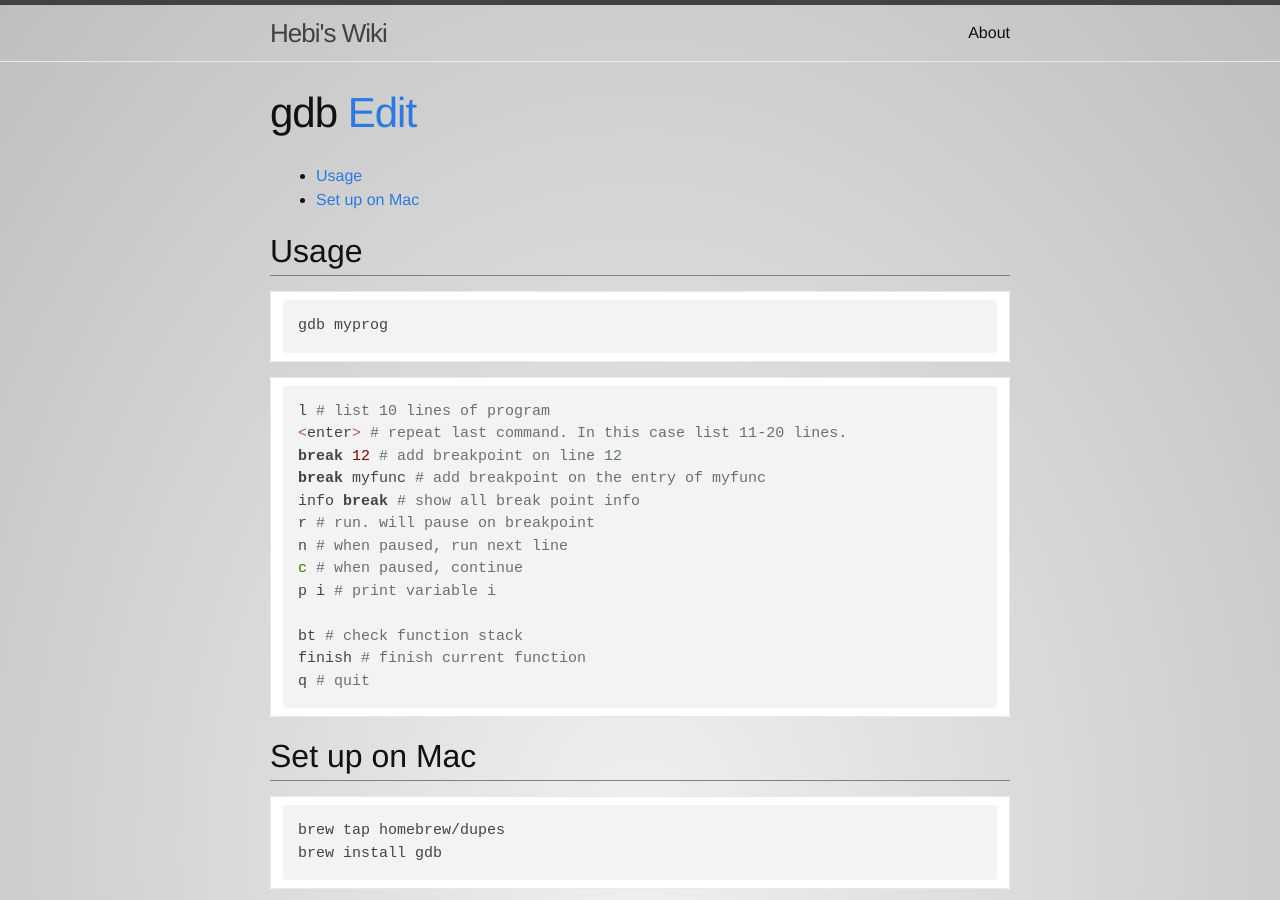
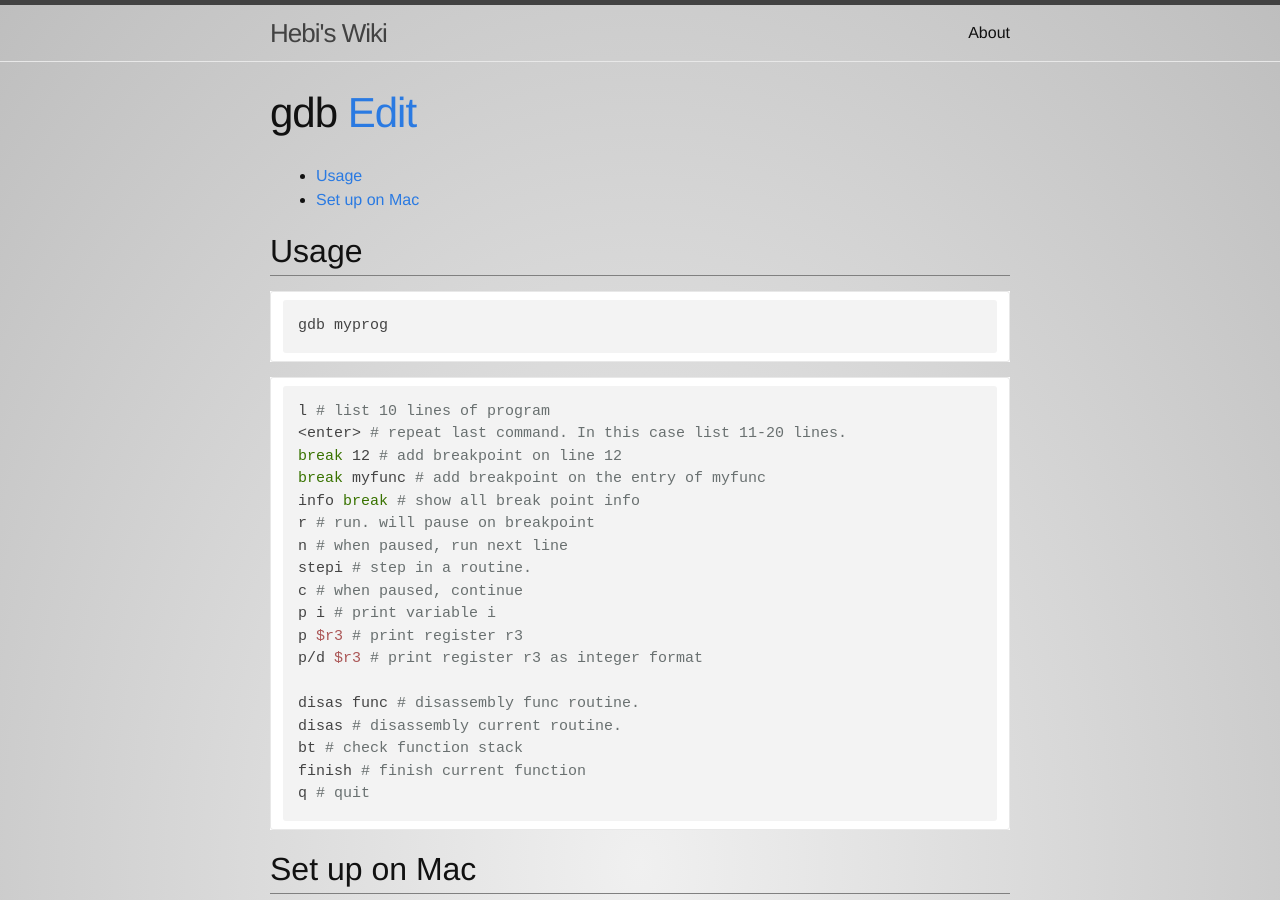
Before and after one commit to lihebi/wiki-old, a Jekyll site: the page built from _wiki/tools/software/gdb.md, in a window 1280 px wide and 900 px high. Built offline with Jekyll 4.4.1, drawn with Linux system fonts in a browser that asks for light colours; nearby versions of some CDN libraries; Markdown is read by kramdown in place of the engine named in the settings; some of the changed lines change nothing that is shown.

Commit message:
add disas stepi

````diff
--- a/_wiki/tools/software/gdb.md
+++ b/_wiki/tools/software/gdb.md
@@ -17,9 +17,14 @@
 info break # show all break point info
 r # run. will pause on breakpoint
 n # when paused, run next line
+stepi # step in a routine.
 c # when paused, continue
 p i # print variable i
+p $r3 # print register r3
+p/d $r3 # print register r3 as integer format
 
+disas func # disassembly func routine.
+disas # disassembly current routine.
 bt # check function stack
 finish # finish current function
 q # quit
@@ -36,17 +41,12 @@
 
 it can not monitor other process, so give it permission.
 
-Start Keychain Access application (/Applications/Utilities/Keychain Access.app)
-
-Open menu /Keychain Access/Certificate Assistant/Create a Certificate...
-
-Choose a name (gdb-cert in the example), set Identity Type to Self Signed Root, set Certificate Type to Code Signing and select the Let me override defaults. Click several times on Continue until you get to the Specify a Location For The Certificate screen, then set Keychain to System.
-
-If you can't store the certificate in the System keychain, create it in the login keychain, then exported it. You can then imported it into the System keychain.
-
-Finally, using the contextual menu for the certificate, select Get Info, open the Trust item, and set Code Signing to Always Trust.
-
-You must quit Keychain Access application in order to use the certificate and restart taskgated service by killing the current running taskgated process (so before using gdb).
+1. Start Keychain Access application (/Applications/Utilities/Keychain Access.app)
+2. Open menu /Keychain Access/Certificate Assistant/Create a Certificate...
+3. Choose a name (gdb-cert in the example), set Identity Type to Self Signed Root, set Certificate Type to Code Signing and select the Let me override defaults. Click several times on Continue until you get to the Specify a Location For The Certificate screen, then set Keychain to System.
+4. If you can't store the certificate in the System keychain, create it in the login keychain, then exported it. You can then imported it into the System keychain.
+5. Finally, using the contextual menu for the certificate, select Get Info, open the Trust item, and set Code Signing to Always Trust.
+6. You must quit Keychain Access application in order to use the certificate and restart taskgated service by killing the current running taskgated process (so before using gdb).
 
 ```
 ps -e | grep taskgated
````
